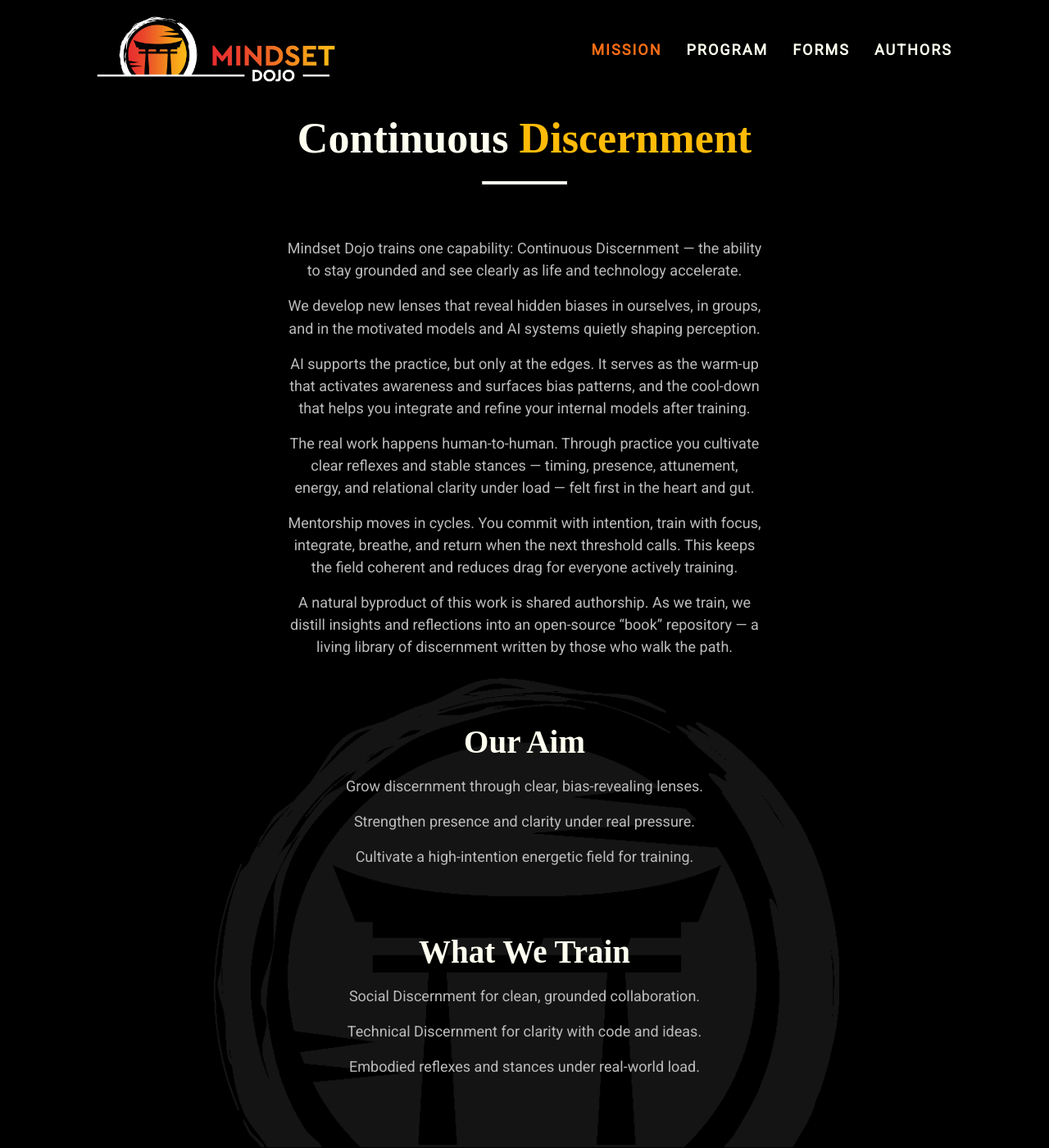
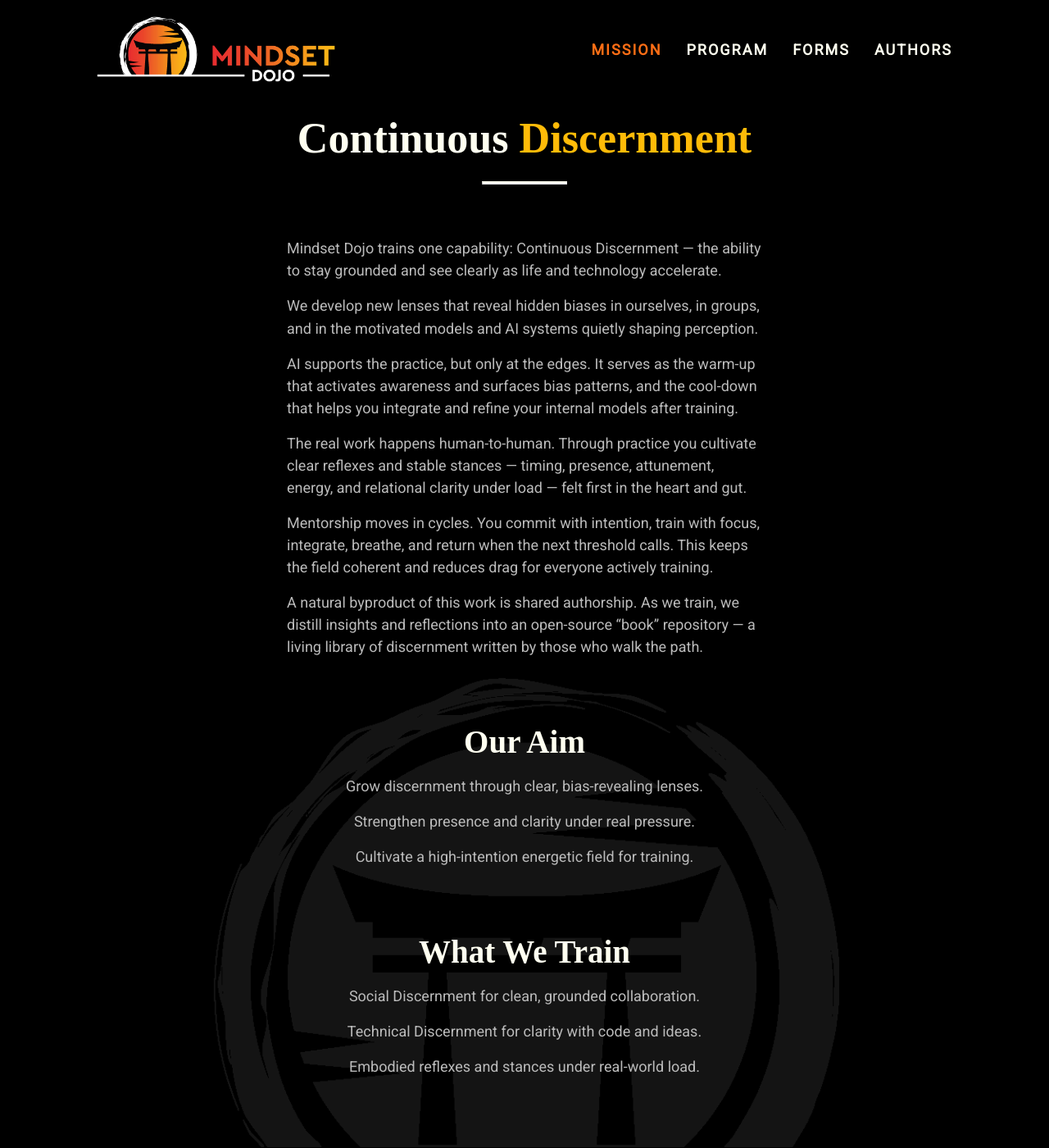
Before and after one commit to mindset-dojo/mindset-dojo.github.io, a Jekyll site: the page built from mission.md, in a window 1280 px wide and 1400 px high. Shown: the whole window at 82% size. Built offline with Jekyll 4.4.1, drawn with Linux system fonts in a browser that asks for light colours; some web fonts are replaced.

Commit message:
refactor(markdown): text-align left for page rendering

```diff
--- a/_includes/sections/markdown.html
+++ b/_includes/sections/markdown.html
@@ -20,7 +20,7 @@ Options:
   {%- endif -%}
 {%- endif -%}
 
-<section class="md-flow">
+<section class="md-flow md-flow-markdown">
   {%- if D.label -%}<h2>{{ D.label }}</h2>{%- endif -%}
   {{ content_md | markdownify }}
 </section>
--- a/assets/css/03-layout.css
+++ b/assets/css/03-layout.css
@@ -214,6 +214,17 @@ main > section.card-stream {
     border-left: 8px solid var(--brand-color-primary);
   }
 
+  main > section.md-flow-markdown > p,
+  main > section.md-flow-markdown > ul,
+  main > section.md-flow-markdown > ol,
+  main > section.md-flow-markdown > li,
+  main > section.md-flow-markdown > h1,
+  main > section.md-flow-markdown > h2,
+  main > section.md-flow-markdown > h3,
+  main > section.md-flow-markdown > h4 {
+    text-align: left;
+  }
+
   @media (width <= 600px) {
     main > section.md-flow {
       padding: 1rem 0.5rem;
```
